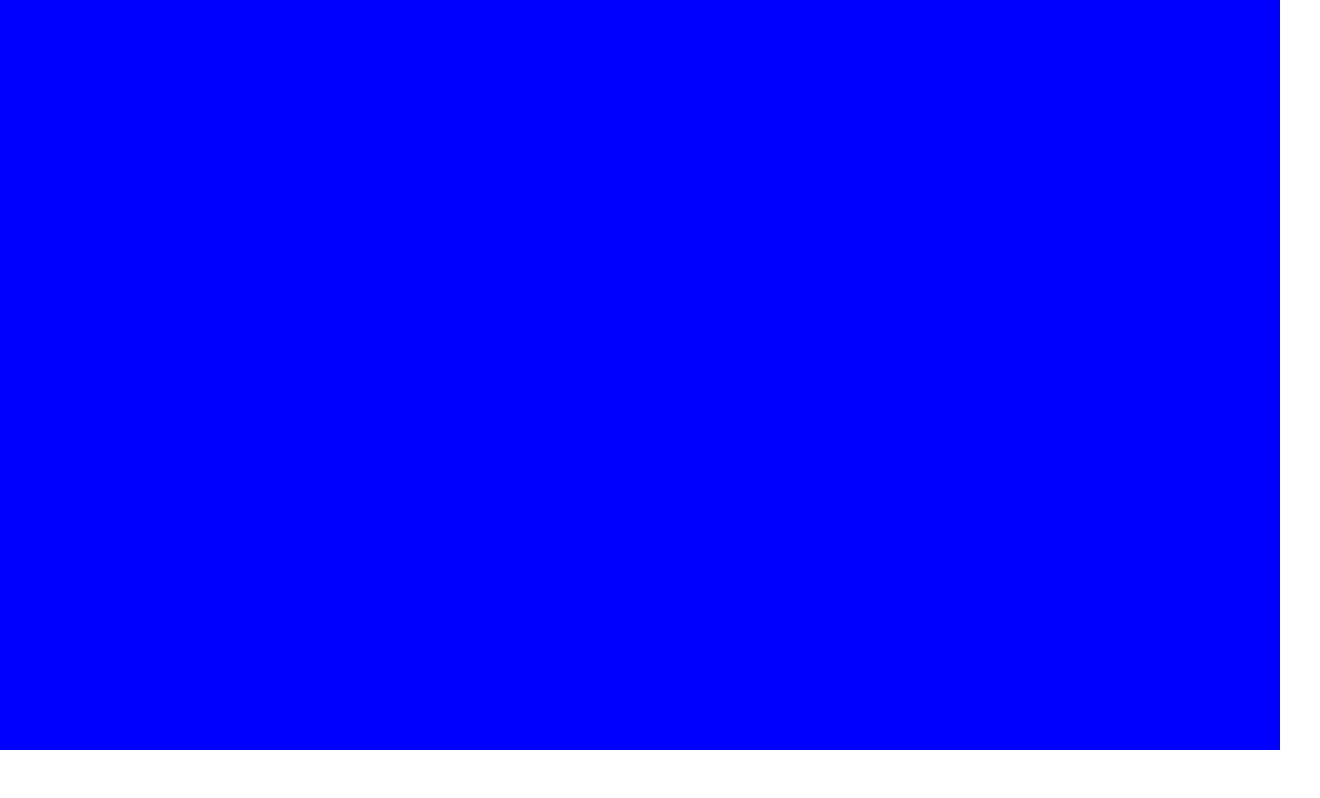
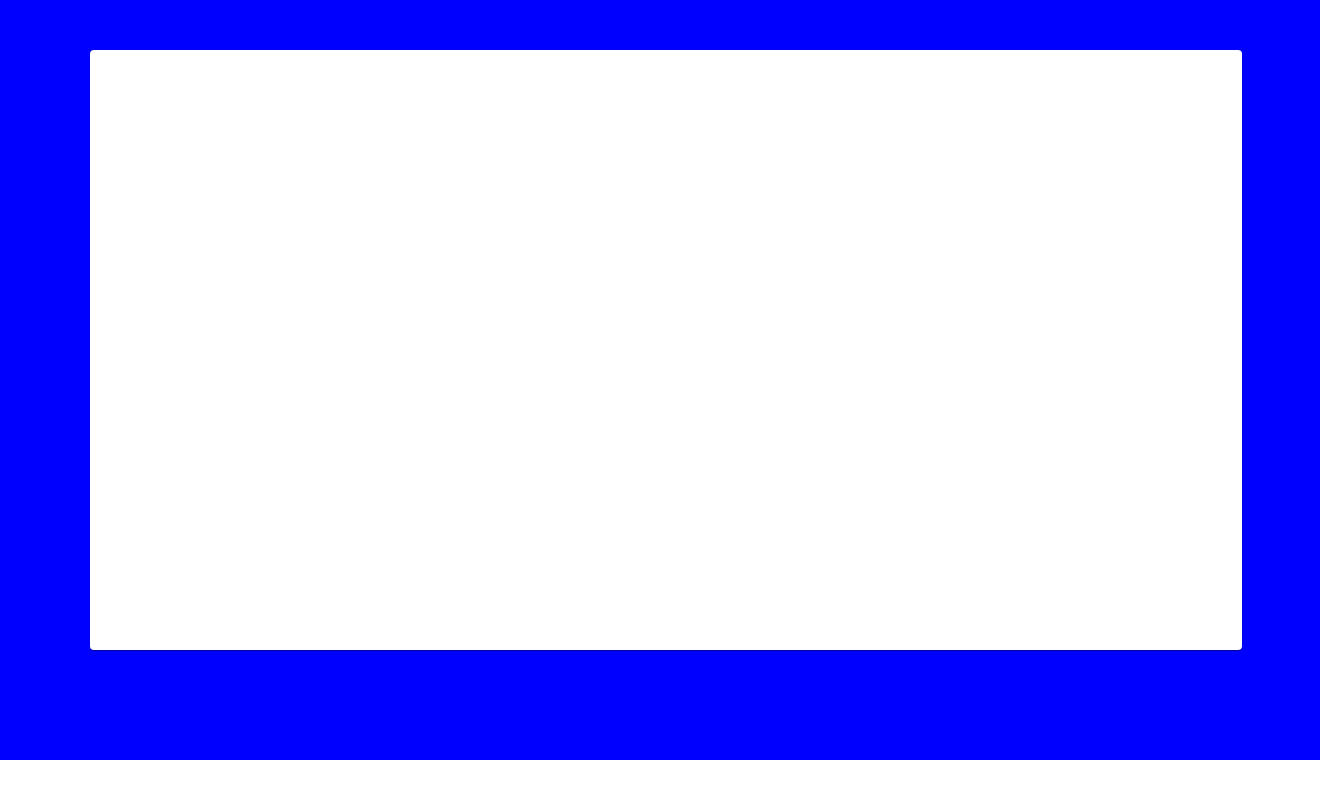
Before and after one commit to payal1206/Chat_Plus_App, a React (Create React App) app: page / in a window 1280 px wide. Shown: the whole page, 1320 px wide, since content can reach past the window. Built offline with nearby package versions, Linux system fonts and the light colour scheme.

Commit message:
added background

```diff
--- a/src/component/dashboard/dashboard.js
+++ b/src/component/dashboard/dashboard.js
@@ -7,10 +7,21 @@ export default function Dashboard() {
       style={{
         backgroundColor: "#0000ff",
         width: "100%",
-        height: "750px",
+        height: "720px",
+        padding: "20px",
       }}
     >
-      <Paper>
+      {/* <div></div> */}
+      <Paper
+        style={{
+          height: "600px",
+          width: "90%",
+          marginLeft: "70px",
+          marginTop: "30px",
+          marginRight: "120px",
+          marginBottom: "60px",
+        }}
+      >
         <div></div>
         <div></div>
         <div></div>
```
